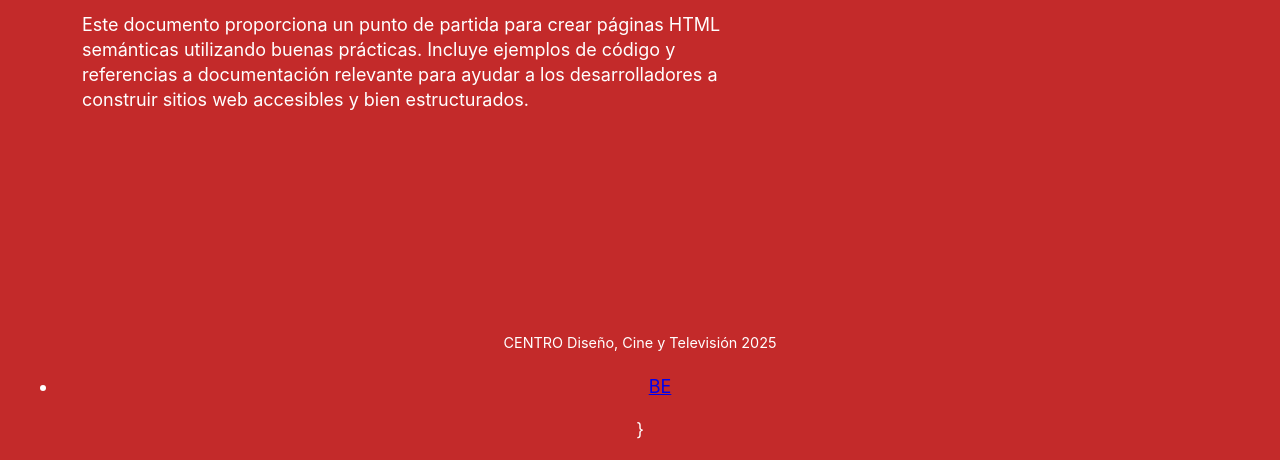
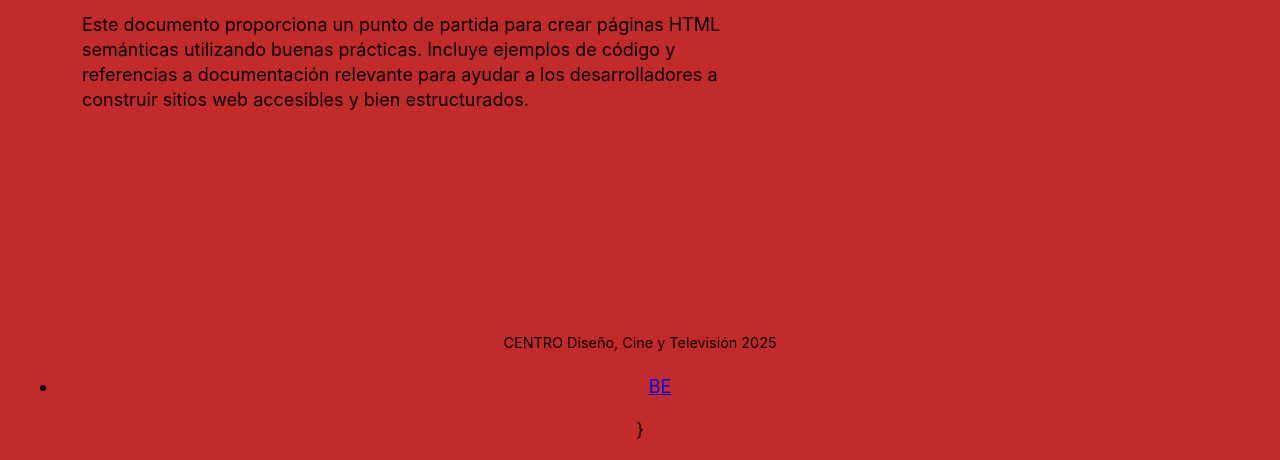
Before and after one commit to sam25549/proyecto_web, a plain HTML site: page index.html in a window 1280 px wide. Shown: the part 340-800 px from the top of the page. Drawn offline with nearby package versions, Linux system fonts and the dark colour scheme.

Commit message:
adjustment

```diff
--- a/css/main.css
+++ b/css/main.css
@@ -15,7 +15,7 @@
 @media (prefers-color-scheme: dark) {
     :root {
         --bg-color: #c32a2a;
-        --text-color: #fff;
+        --text-color: #000000;
     }
 }
 
```
